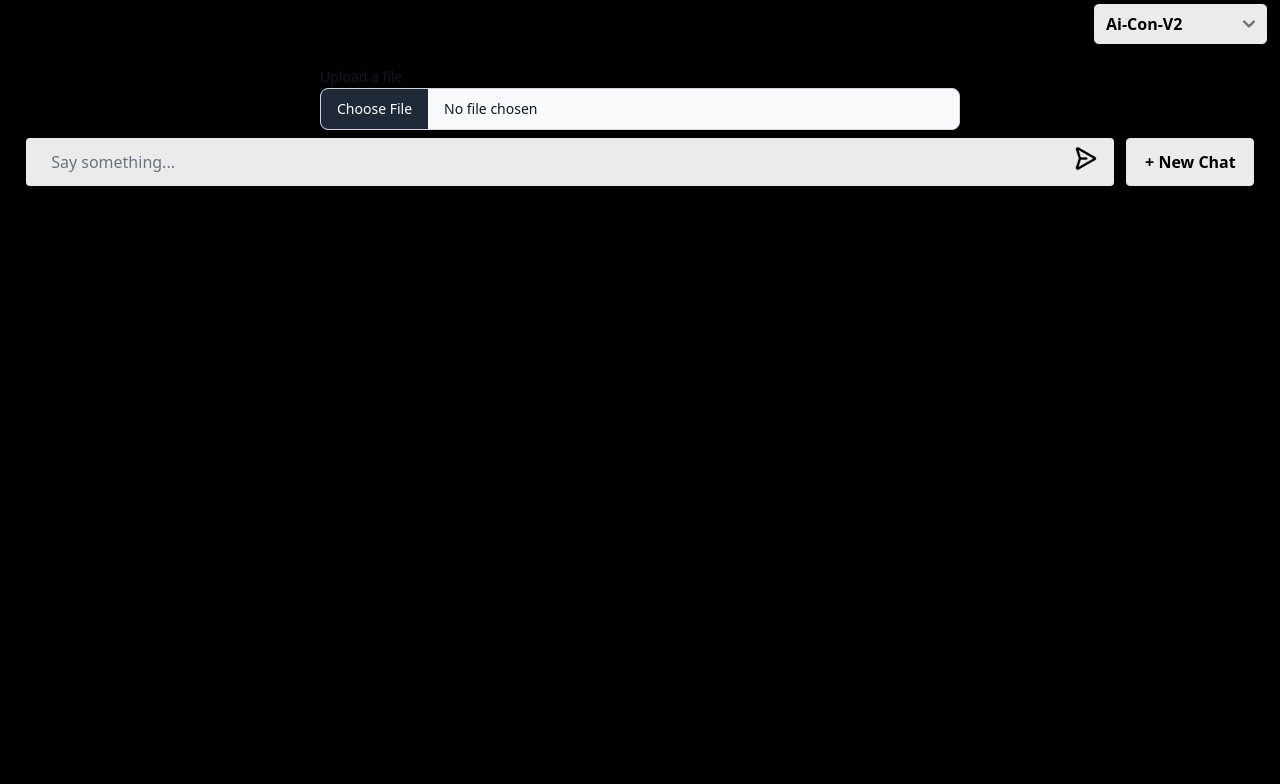
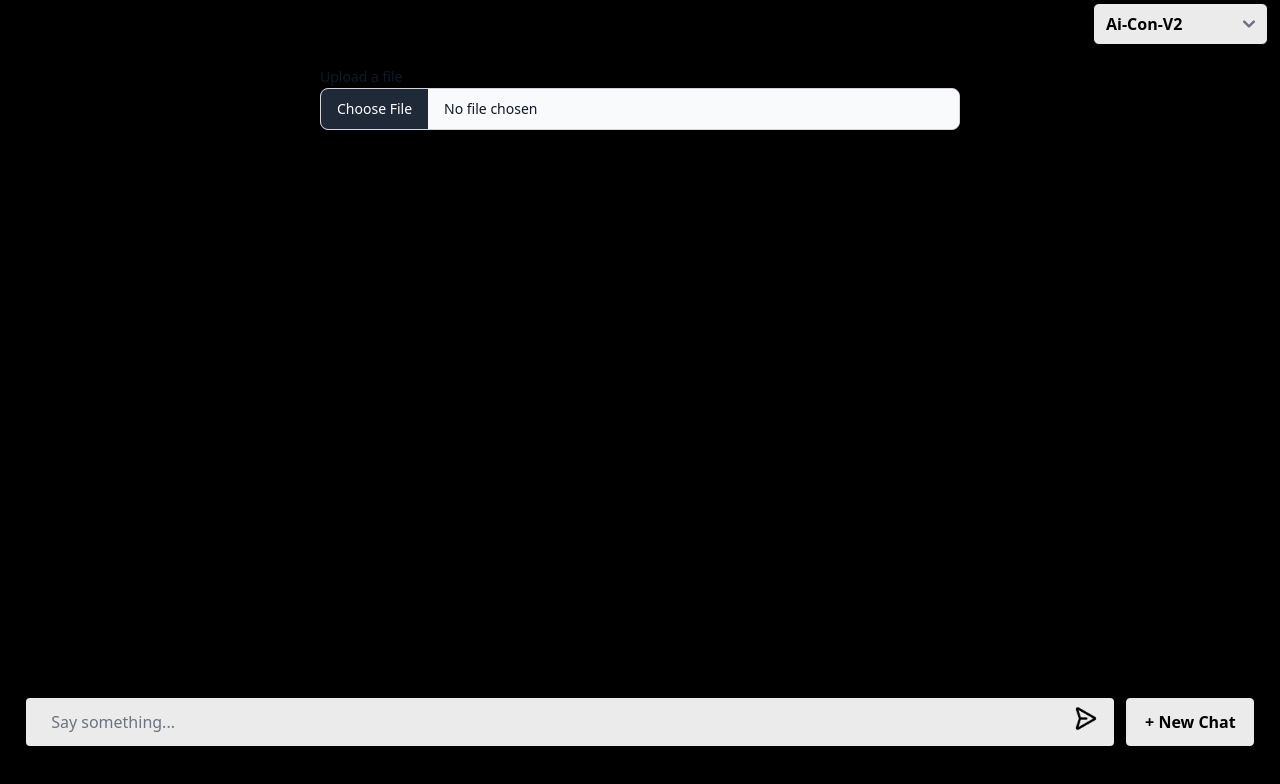
Before and after one commit to anshulLuhsna/RAG-article, a Next.js app in the folder Javascript/: page /dash in a window 1280 px wide. Shown: the top 784 px of the page. Built offline with nearby package versions, Linux system fonts and the light colour scheme.

Commit message:
fix: fixed msg container height

```diff
--- a/Javascript/src/app/components/OuterChat.js
+++ b/Javascript/src/app/components/OuterChat.js
@@ -4,6 +4,7 @@ import BotChat from "./BotChat";
 import UserChat from "./ClientChat";
 import { useEffect, useRef, useState } from "react";
 import { FileInput, Label } from "flowbite-react";
+import '../globals.css'
 
 const OuterChat = (props) => {
   const [firstResponse, setFirstResponse] = useState(false)
@@ -113,7 +114,7 @@ const OuterChat = (props) => {
         </>
       )}
 
-      <div ref={messageContainerRef} className= {`h-${messages.length===0 ? "[70vh] overflow-y-hidden":"[80vh] overflow-y-auto "} `}>
+      <div ref={messageContainerRef} className={`overflow-y-auto ${messages.length > 0 ? 'h-[80vh]' : 'h-[70vh]'}`}>
         {messages.length > 0
           ? messages.map((m) => (
               <div key={m.id} className="whitespace-pre-wrap">
@@ -123,7 +124,7 @@ const OuterChat = (props) => {
                 ) : m.role === "assistant" ? (
                   // Add a condition to check if role is 'assistant' before rendering BotChat
                   <BotChat object={m} content={m.content} />
-                ) : null}
+                ) :null}
                  {messages.length === 1 && (
         <>
         <div className=" ml-32 p-2 bg-gray-200 inline-block rounded-lg ">Creating Vector DB...</div>
--- a/Javascript/src/app/globals.css
+++ b/Javascript/src/app/globals.css
@@ -6,6 +6,9 @@
   background-color: #000000;
 }
 
+.h-full{
+  height: 100%;
+}
 
 body {
   background:#000000;
```
